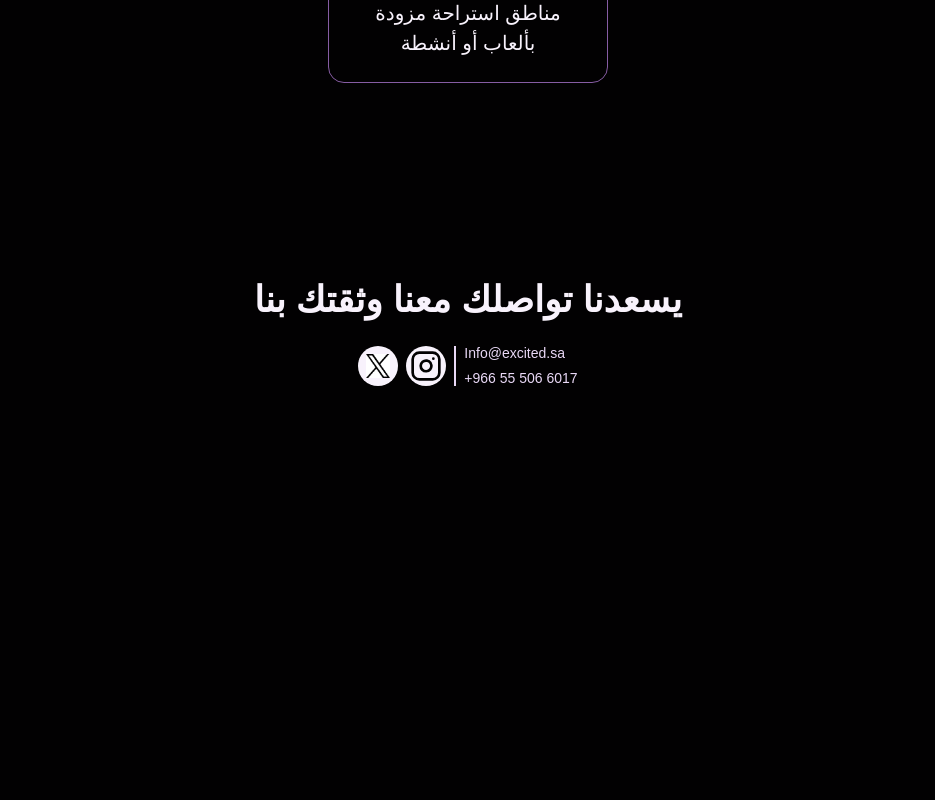
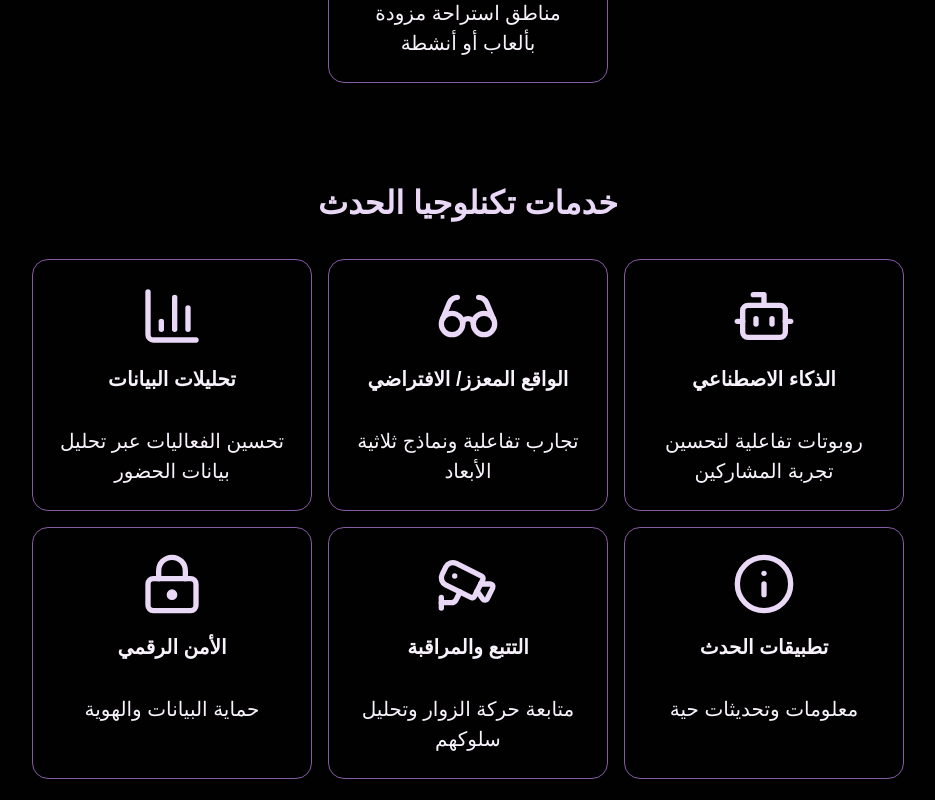
Before and after one commit to Paula-Refaat/Excited, a Next.js app: page / in a window 1280 px wide. Shown: the part 7260-8060 px from the top of the page, without its empty margins (172-1107 px from the left). Before the commit the page ends 7791 px from the top, so only its background shows below. Built offline with nearby package versions, Linux system fonts and the light colour scheme; no server answers; a web font is replaced by a local one.

Commit message:
🎨  Creating Technology section

```diff
--- a/src/app/page.tsx
+++ b/src/app/page.tsx
@@ -9,6 +9,7 @@ import ManagementServices from '@/components/management-services';
 import Message from '@/components/message';
 import ServiceOverview from '@/components/service-overview';
 import { Logo } from '@/components/shared/icons';
+import Technology from '@/components/technology';
 import Vision from '@/components/vision';
 
 const Home = () => {
@@ -27,6 +28,7 @@ const Home = () => {
       <ManagementServices />
       <Logistics />
       <Entertainment />
+      <Technology />
       <Contact />
     </div>
   );
--- a/src/components/shared/icons.tsx
+++ b/src/components/shared/icons.tsx
@@ -21,6 +21,12 @@ export {
   Trophy as ContestIcon,
   Clapperboard as CinemaIcon,
   House as HouseIcon,
+  Bot as AiIcon,
+  Glasses as VisionIcon,
+  ChartColumn as ChartIcon,
+  Info as InfoIcon,
+  Cctv as CameraIcon,
+  LockKeyhole as PrivacyIcon,
 } from 'lucide-react';
 
 type SvgProps = React.SVGProps<SVGSVGElement>;
--- /dev/null
+++ b/src/components/technology.tsx
@@ -0,0 +1,32 @@
+import Container from '@/components/layouts/container';
+import Section from '@/components/layouts/section';
+import { SubHeading } from '@/components/shared/typography';
+import { TECHNOLOGY_SERVICES } from '@/constants/data';
+import { cn } from '@/lib/utils';
+import React, { FC } from 'react';
+type TechnologyProps = React.ComponentProps<typeof Section>;
+const Technology: FC<TechnologyProps> = ({ className, ...props }) => {
+  return (
+    <Section className={cn('min-h-screen px-8 py-12', className)} {...props}>
+      <Container className="mx-auto flex flex-col items-center justify-center text-center md:w-full lg:w-[90%]">
+        <SubHeading>خدمات تكنلوجيا الحدث</SubHeading>
+        <ul className="mt-8 flex w-full flex-wrap justify-center gap-4">
+          {TECHNOLOGY_SERVICES.map(({ description, icon: Icon, title }, i) => (
+            <li
+              key={i}
+              className="w-full rounded-2xl border border-primary p-6 md:max-w-[260px] lg:max-w-[280px]"
+            >
+              <Icon className="mx-auto size-16 text-secondary" />
+              <h6 className="mx-auto mb-8 mt-4 text-base font-semibold">
+                {title}
+              </h6>
+              <p className="text-base font-light">{description}</p>
+            </li>
+          ))}
+        </ul>
+      </Container>
+    </Section>
+  );
+};
+
+export default Technology;
--- a/src/constants/data.tsx
+++ b/src/constants/data.tsx
@@ -17,8 +17,13 @@ import {
   SecurityIcon,
   WaypointsIcon,
   HouseIcon,
+  AiIcon,
+  VisionIcon,
+  ChartIcon,
+  CameraIcon,
+  PrivacyIcon,
 } from '@/components/shared/icons';
-import { LucideIcon } from 'lucide-react';
+import { InfoIcon, LucideIcon } from 'lucide-react';
 import { ReactNode } from 'react';
 const ICON_SIZE = 36;
 type Service = {
@@ -214,3 +219,43 @@ export const ENTERTAINMENT_SERVICES: {
     icon: HouseIcon,
   },
 ];
+
+export const TECHNOLOGY_SERVICES: {
+  title: string;
+  description: string;
+  icon: LucideIcon;
+}[] = [
+  {
+    title: 'الذكاء الاصطناعي',
+    description: `روبوتات تفاعلية لتحسين تجربة
+المشاركين`,
+    icon: AiIcon,
+  },
+  {
+    title: 'الواقع المعزز/ الافتراضي',
+    description: `تجارب تفاعلية ونماذج ثلاثية الأبعاد
+`,
+    icon: VisionIcon,
+  },
+  {
+    title: 'تحليلات البيانات',
+    description: `تحسين الفعاليات عبر تحليل
+بيانات الحضور`,
+    icon: ChartIcon,
+  },
+  {
+    title: 'تطبيقات الحدث',
+    description: `معلومات وتحديثات حية`,
+    icon: InfoIcon,
+  },
+  {
+    title: 'التتبع والمراقبة',
+    description: `متابعة حركة الزوار وتحليل سلوكهم`,
+    icon: CameraIcon,
+  },
+  {
+    title: 'الأمن الرقمي',
+    description: `حماية البيانات والهوية`,
+    icon: PrivacyIcon,
+  },
+];
```
